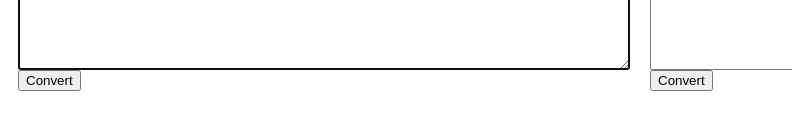
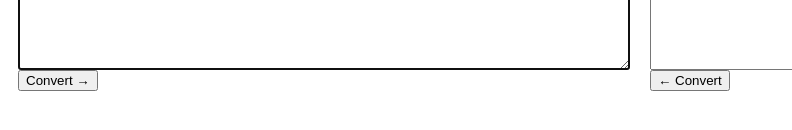
Before and after one commit to rodrigocfd/ora-ecl, a plain HTML site: page index.html in a window 1280 px wide. Shown: the part 666-796 px from the top of the page, 0-792 px from the left. Drawn offline with Linux system fonts and the light colour scheme.

Commit message:
Arrows in the buttons.

```diff
--- a/index.html
+++ b/index.html
@@ -11,14 +11,14 @@
 		<div>Oracle</div>
 		<div>
 			<textarea id="txtOracle"></textarea>
-			<input type="button" value="Convert" id="toEclipse" />
+			<input type="button" value="Convert →" id="toEclipse" />
 		</div>
 	</div>
 	<div>
 		<div>Eclipse</div>
 		<div>
 			<textarea id="txtEclipse"></textarea>
-			<input type="button" value="Convert" id="toOracle" />
+			<input type="button" value="← Convert" id="toOracle" />
 		</div>
 	</div>
 </body>
```
